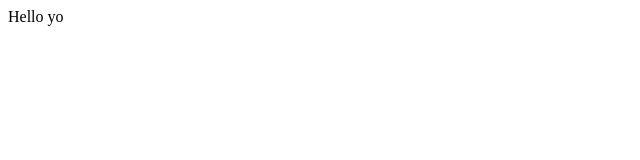
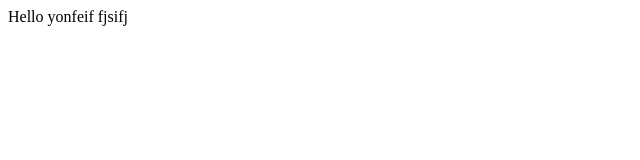
Before and after one commit to yurdzhunk/test, a plain HTML site: page index.html in a window 1280 px wide. Shown: the full height of the page, 0-640 px from the left. Drawn offline with Linux system fonts and the light colour scheme.

Commit message:
third commit

```diff
--- a/index.html
+++ b/index.html
@@ -1,3 +1,3 @@
 <head>
-	Hello yo
+	Hello yonfeif fjsifj
 </head>
```
